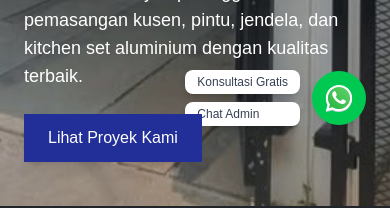
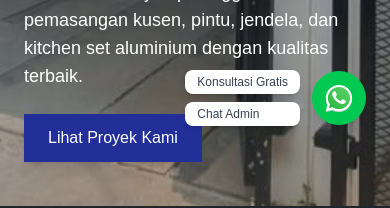
Before and after one commit to difhaels/next-windowhome, a Next.js app: page / in a window 390 px wide. Shown: the part 694-902 px from the top of the page. Built offline with nearby package versions, Linux system fonts and the light colour scheme; no server answers; the database is empty.

Commit message:
fix button wa

```diff
--- a/src/components/WhatsAppButton.jsx
+++ b/src/components/WhatsAppButton.jsx
@@ -13,7 +13,7 @@ export default function WhatsAppButton() {
   };
 
   return (
-    <div className="fixed bottom-6 right-6 sm:right-16 flex items-center space-x-3">
+    <div className="fixed bottom-6 right-6 sm:right-16 flex items-center space-x-3 z-50">
       <div className="flex flex-col space-y-2">
         <div className="bg-white text-gray-700 px-3 py-1 rounded-lg shadow-md text-xs">
           Konsultasi Gratis
```
